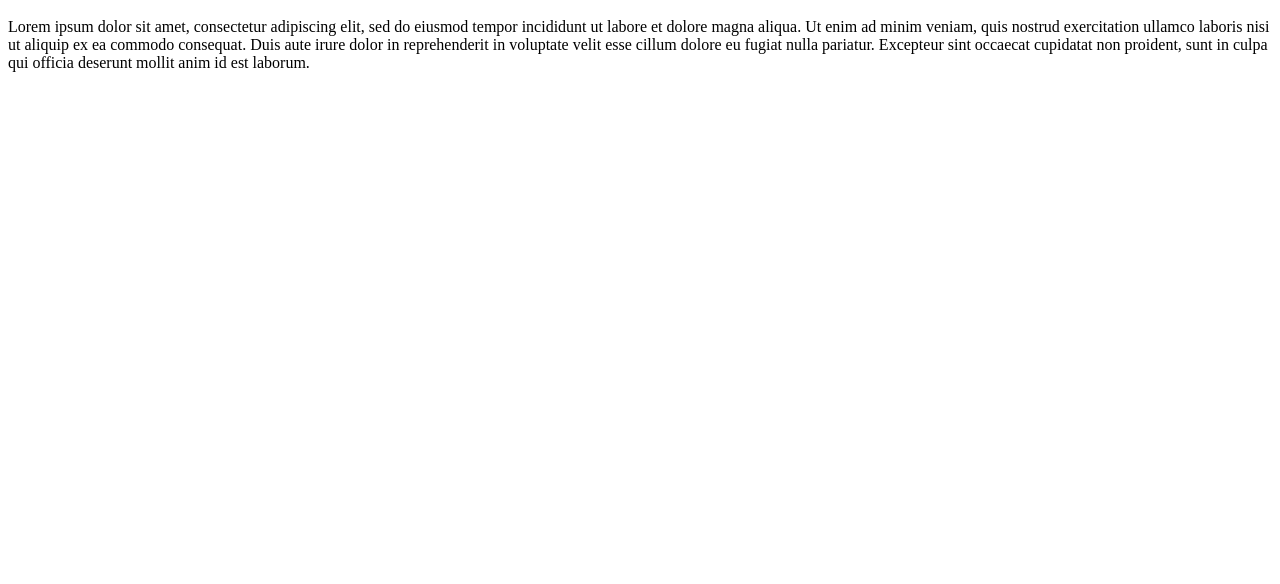
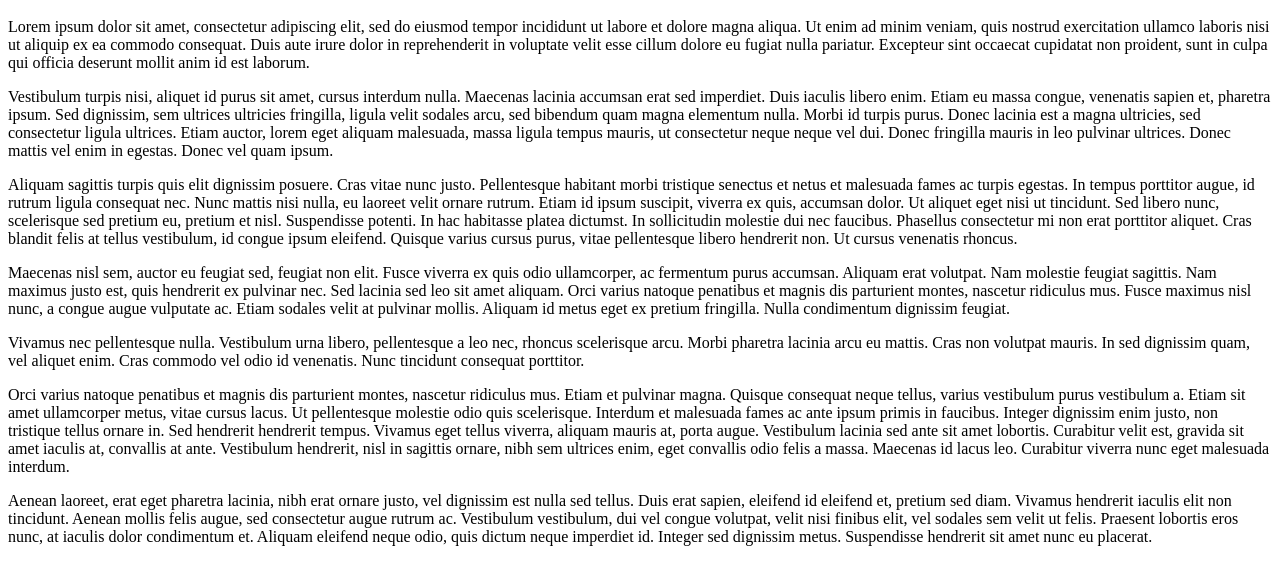
Before and after one commit to jeroenkeppens/test-repo-123, a plain HTML site: page test.html in a window 1280 px wide. Shown: the part 48-632 px from the top of the page. Drawn offline with Linux system fonts and the light colour scheme.

Commit message:
Add text to test.html

```diff
--- a/test.html
+++ b/test.html
@@ -5,5 +5,11 @@
 <body>
 <h1>Test page</h1>
 <p>Lorem ipsum dolor sit amet, consectetur adipiscing elit, sed do eiusmod tempor incididunt ut labore et dolore magna aliqua. Ut enim ad minim veniam, quis nostrud exercitation ullamco laboris nisi ut aliquip ex ea commodo consequat. Duis aute irure dolor in reprehenderit in voluptate velit esse cillum dolore eu fugiat nulla pariatur. Excepteur sint occaecat cupidatat non proident, sunt in culpa qui officia deserunt mollit anim id est laborum.</p>
+<p>Vestibulum turpis nisi, aliquet id purus sit amet, cursus interdum nulla. Maecenas lacinia accumsan erat sed imperdiet. Duis iaculis libero enim. Etiam eu massa congue, venenatis sapien et, pharetra ipsum. Sed dignissim, sem ultrices ultricies fringilla, ligula velit sodales arcu, sed bibendum quam magna elementum nulla. Morbi id turpis purus. Donec lacinia est a magna ultricies, sed consectetur ligula ultrices. Etiam auctor, lorem eget aliquam malesuada, massa ligula tempus mauris, ut consectetur neque neque vel dui. Donec fringilla mauris in leo pulvinar ultrices. Donec mattis vel enim in egestas. Donec vel quam ipsum.</p>
+<p>Aliquam sagittis turpis quis elit dignissim posuere. Cras vitae nunc justo. Pellentesque habitant morbi tristique senectus et netus et malesuada fames ac turpis egestas. In tempus porttitor augue, id rutrum ligula consequat nec. Nunc mattis nisi nulla, eu laoreet velit ornare rutrum. Etiam id ipsum suscipit, viverra ex quis, accumsan dolor. Ut aliquet eget nisi ut tincidunt. Sed libero nunc, scelerisque sed pretium eu, pretium et nisl. Suspendisse potenti. In hac habitasse platea dictumst. In sollicitudin molestie dui nec faucibus. Phasellus consectetur mi non erat porttitor aliquet. Cras blandit felis at tellus vestibulum, id congue ipsum eleifend. Quisque varius cursus purus, vitae pellentesque libero hendrerit non. Ut cursus venenatis rhoncus.</p>
+<p>Maecenas nisl sem, auctor eu feugiat sed, feugiat non elit. Fusce viverra ex quis odio ullamcorper, ac fermentum purus accumsan. Aliquam erat volutpat. Nam molestie feugiat sagittis. Nam maximus justo est, quis hendrerit ex pulvinar nec. Sed lacinia sed leo sit amet aliquam. Orci varius natoque penatibus et magnis dis parturient montes, nascetur ridiculus mus. Fusce maximus nisl nunc, a congue augue vulputate ac. Etiam sodales velit at pulvinar mollis. Aliquam id metus eget ex pretium fringilla. Nulla condimentum dignissim feugiat.</p>
+<p>Vivamus nec pellentesque nulla. Vestibulum urna libero, pellentesque a leo nec, rhoncus scelerisque arcu. Morbi pharetra lacinia arcu eu mattis. Cras non volutpat mauris. In sed dignissim quam, vel aliquet enim. Cras commodo vel odio id venenatis. Nunc tincidunt consequat porttitor.</p>
+<p>Orci varius natoque penatibus et magnis dis parturient montes, nascetur ridiculus mus. Etiam et pulvinar magna. Quisque consequat neque tellus, varius vestibulum purus vestibulum a. Etiam sit amet ullamcorper metus, vitae cursus lacus. Ut pellentesque molestie odio quis scelerisque. Interdum et malesuada fames ac ante ipsum primis in faucibus. Integer dignissim enim justo, non tristique tellus ornare in. Sed hendrerit hendrerit tempus. Vivamus eget tellus viverra, aliquam mauris at, porta augue. Vestibulum lacinia sed ante sit amet lobortis. Curabitur velit est, gravida sit amet iaculis at, convallis at ante. Vestibulum hendrerit, nisl in sagittis ornare, nibh sem ultrices enim, eget convallis odio felis a massa. Maecenas id lacus leo. Curabitur viverra nunc eget malesuada interdum.</p>
+<p>Aenean laoreet, erat eget pharetra lacinia, nibh erat ornare justo, vel dignissim est nulla sed tellus. Duis erat sapien, eleifend id eleifend et, pretium sed diam. Vivamus hendrerit iaculis elit non tincidunt. Aenean mollis felis augue, sed consectetur augue rutrum ac. Vestibulum vestibulum, dui vel congue volutpat, velit nisi finibus elit, vel sodales sem velit ut felis. Praesent lobortis eros nunc, at iaculis dolor condimentum et. Aliquam eleifend neque odio, quis dictum neque imperdiet id. Integer sed dignissim metus. Suspendisse hendrerit sit amet nunc eu placerat.</p>
 </body>
 </html>
```
